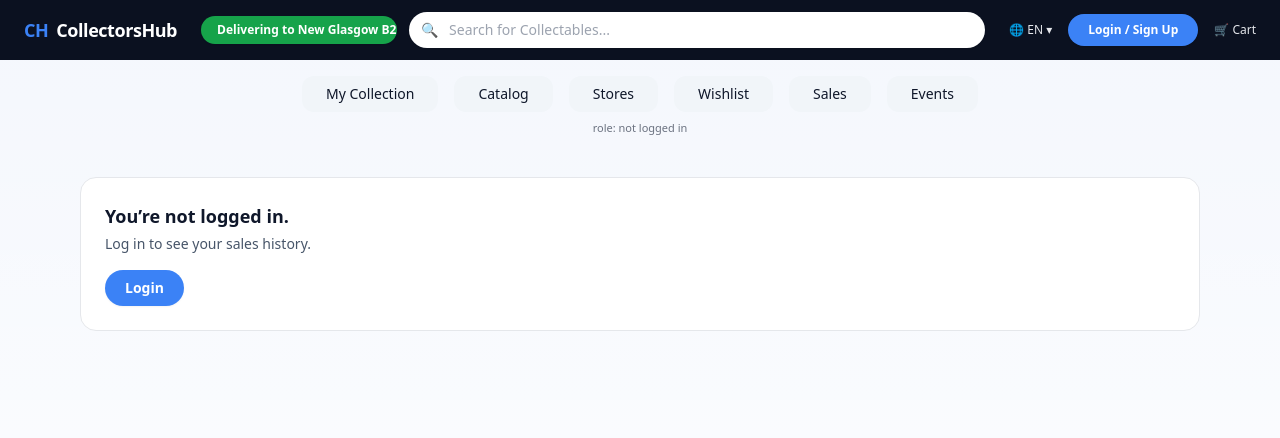
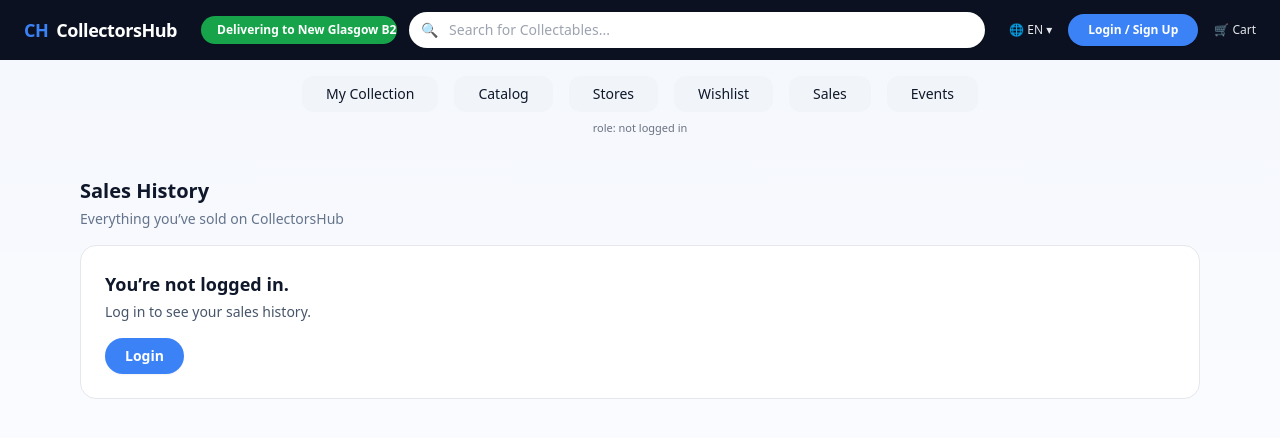
Before and after one commit to Cymunix/CollectorsHub, a Next.js app: page /history/sales in a window 1280 px wide. Shown: the top 438 px of the page. Built offline with nearby package versions, Linux system fonts and the light colour scheme.

Commit message:
Update page.tsx

```diff
--- a/app/history/sales/page.tsx
+++ b/app/history/sales/page.tsx
@@ -118,10 +118,7 @@ export default function SalesPage() {
         return;
       }
 
-      const itemsRes = await supabase
-        .from("catalog_items")
-        .select("id,title,name")
-        .in("id", catalogIds);
+      const itemsRes = await supabase.from("catalog_items").select("id,title,name").in("id", catalogIds);
 
       if (cancelled) return;
 
@@ -167,10 +164,16 @@ export default function SalesPage() {
   return (
     <>
       <Header />
-      <SecondaryNav title="Sales History" subtitle="Everything you’ve sold on CollectorsHub" />
+      <SecondaryNav />
       <AuthModal open={showAuth} onClose={() => setShowAuth(false)} />
 
       <main className="mx-auto max-w-6xl px-4 pb-16 pt-6">
+        {/* Page header (since SecondaryNav doesn't take title/subtitle props) */}
+        <div className="mb-4">
+          <h1 className="text-xl font-semibold text-[#0F172A]">Sales History</h1>
+          <p className="mt-1 text-sm text-[#64748B]">Everything you’ve sold on CollectorsHub</p>
+        </div>
+
         {authLoading && (
           <div className="rounded-2xl border bg-white p-6">
             <div className="h-6 w-40 animate-pulse rounded bg-[#F1F5F9]" />
@@ -217,16 +220,14 @@ export default function SalesPage() {
             )}
 
             {!err && !busy && items.length === 0 && (
-              <div className="mt-6 rounded-xl border bg-[#F8FAFC] p-6 text-sm text-[#475569]">
-                No sales yet.
-              </div>
+              <div className="mt-6 rounded-xl border bg-[#F8FAFC] p-6 text-sm text-[#475569]">No sales yet.</div>
             )}
 
             {!err && !busy && items.length > 0 && (
               <div className="mt-6 divide-y">
                 {items.map((r) => {
                   const ci = catalogById[r.catalog_item_id];
-                  const title = (ci?.title ?? ci?.name ?? "Untitled item") as string;
+                  const title = String(ci?.title ?? ci?.name ?? "Untitled item");
                   const photo = photoByCatalogId[r.catalog_item_id] ?? null;
 
                   return (
@@ -236,9 +237,7 @@ export default function SalesPage() {
                           // eslint-disable-next-line @next/next/no-img-element
                           <img src={photo} alt={title} className="h-full w-full object-cover" />
                         ) : (
-                          <div className="flex h-full w-full items-center justify-center text-xs text-[#94A3B8]">
-                            No photo
-                          </div>
+                          <div className="flex h-full w-full items-center justify-center text-xs text-[#94A3B8]">No photo</div>
                         )}
                       </div>
 
@@ -248,9 +247,7 @@ export default function SalesPage() {
                       </div>
 
                       <div className="text-right">
-                        <div className="text-sm font-semibold text-[#0F172A]">
-                          {formatMoney(r.sale_price_cad)}
-                        </div>
+                        <div className="text-sm font-semibold text-[#0F172A]">{formatMoney(r.sale_price_cad)}</div>
                         <div className="text-xs text-[#64748B]">CAD</div>
                       </div>
                     </div>
```
